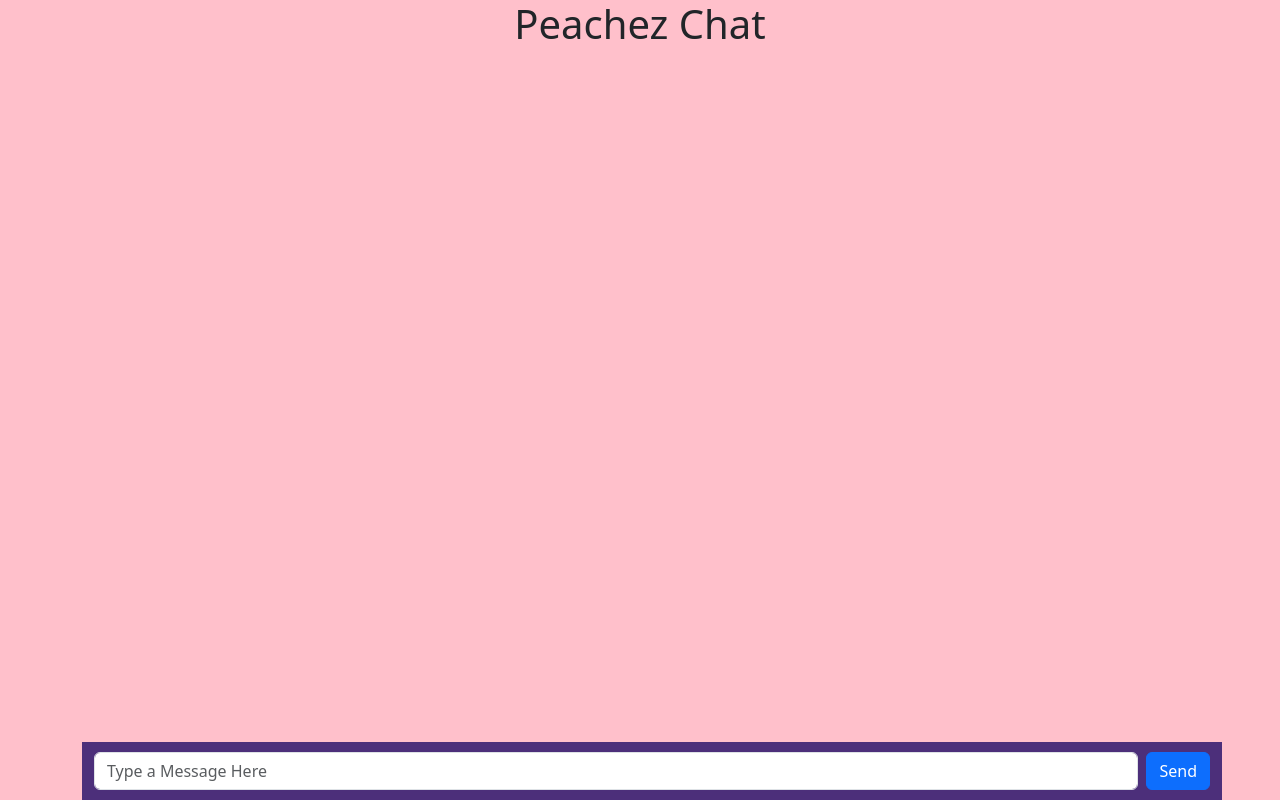
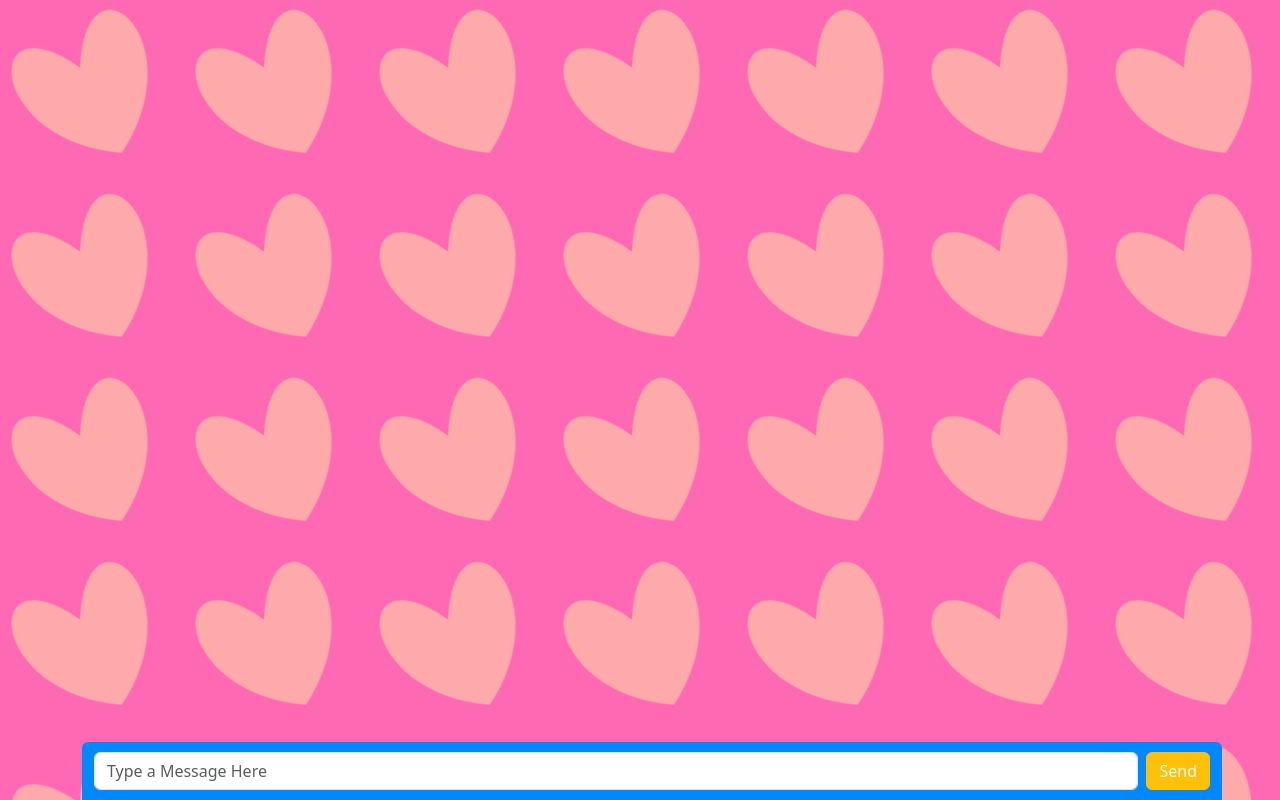
Before and after one commit to jalal-elzein/WebFinalProject, a PHP site: page /Pages/peachez.html in a window 1280 px wide. Run offline with PHP 8.4, Linux system fonts and the light colour scheme; data that the repository does not hold is empty.

Commit message:
made the chat better but the background ugly

```diff
--- a/Backend/chat/message.php
+++ b/Backend/chat/message.php
@@ -1,7 +1,9 @@
 <?php
+
 
 class message {
     private $id, $user_id, $content, $time;
+    public $colors = array("red", "blue", "green", "orange", "purple", "hotpink", "yellow");
 
     public function getID () {
         return $this->id;
@@ -49,18 +51,20 @@ class message {
             $user_qry = "SELECT * FROM users WHERE id = ".$res2["user_id"].";";
             $thing = $db->query($user_qry);
             $res3 = $thing->fetch();
+            $color_i = $res2["user_id"] % 7;
             ?>
-            <!-- <span class="usernameS"><?php echo $res3["username"]; ?></span>
-            <br>
-            <span class="messageS"><?php echo $res2["content"]; ?></span>
-            <br><br> -->
-
-            <div class="card">
-                    <div class="card-body">
-                        <h5 class="card-title"><?php echo $res3["username"]; ?></h5>
-                        <p class="card-text"><?php echo $res2["content"]; ?></p>
-                    </div>
+            <!-- TODO: change this to session username -->
+            <div class="card <?php
+                                if ($res3["username"] == "jalal-elzein") echo "my-message";
+                                else echo "other-message";
+                            ?> "
+            >
+                <div class="card-body">
+                    <h5 class="card-title" style="color: <?php echo $this->colors[$color_i]; ?>"><?php echo $res3["username"]; ?></h5>
+                    <p class="card-text"><?php echo $res2["content"]; ?></p>
+                    <h6 class="card-subtitle mb-2" style="color: <?php echo $this->colors[$color_i]; ?>; opacity: 0.5; float: right;"><?php echo $res2["time"]; ?></h6>
                 </div>
+            </div>
             <?php
         }
     }
--- a/Pages/peachez.html
+++ b/Pages/peachez.html
@@ -16,18 +16,15 @@
 
     <body>
         <div class="container">
-            <div class="text-center">
-                <h1>Peachez Chat</h1>
+
+            <div class="container messagebox" id="messages">
             </div>
 
-            <div class="container" id="messages" style="margin-bottom: 75px;">
-            </div>
-
-            <div class="ui container d-flex justify-content-center">
+            <div class="ui container d-flex justify-content-center rounded-top">
                 <form class="d-flex w-100" role="message" id="messageform">
                     <input class="form-control me-2 flex-grow-1" type="message" placeholder="Type a Message Here"
                         aria-label="Message" id="messageinput">
-                    <button class="btn btn-primary flex-grow-1" type="submit" id="sendbtn">Send</button>
+                    <button class="btn btn-warning   flex-grow-1" style="color: white;" type="submit" id="sendbtn">Send</button>
                 </form>
             </div>
         </div>
@@ -37,12 +34,16 @@
             crossorigin="anonymous"></script>
 
         <script>
+
+            function scrollToBottom() {
+                var chatContainer = $('#messages');
+                chatContainer.scrollTop(chatContainer.prop("scrollHeight"));
+            }
+
             $(document).ready(function () {
 
                 // initial load of messages
                 $("#messages").load("../Backend/chat/load_message.php");
-
-                $(document).scrollTop($(document).height());
 
                 $("#messageform").submit(function (event) {
                     event.preventDefault();
@@ -58,19 +59,19 @@
                             $("#messages").load("../Backend/chat/load_message.php");
                             $("#messageinput").val("");
                             console.log(response);
+                            scrollToBottom();
                         },
                         error: function (xhr, status, error) {
                             console.log(error);
                         }
                     })
 
-                    $(document).scrollTop($(document).height());
-
                 })
 
                 // refreshing the page every 1.5 seconds
                 setInterval(function () {
                     $("#messages").load("../Backend/chat/load_message.php");
+                    scrollToBottom();
                 }, 1500);
             })
 
--- a/Styles/peachez.css
+++ b/Styles/peachez.css
@@ -1,16 +1,64 @@
 body {
-    background-color: pink !important;
+    background-color: hotpink !important;
+    background-image: url("../Images/pink-heart-icon-4.png");
+    background-repeat: repeat;
 }
 
 .card {
-    margin: 10px 0px;
+    margin: 6px 0px;
+}
+.card-body {
+    padding: 0px;
 }
 
 .ui {
     position: fixed;
     bottom: 0;
-    background-color: #4c2f7a;
+    background-color: rgb(0, 136, 255);
     text-align: center;
     padding: 10px;
     width: 80%;
 }
+
+.messagebox {
+    max-height: 650px;
+    overflow-y: scroll;
+}
+
+/* Style the scrollbar track */
+::-webkit-scrollbar-track {
+    background-color: pink;
+    border-radius: 10px;
+}
+
+/* Style the scrollbar thumb */
+::-webkit-scrollbar-thumb {
+    background-color: white;
+    border-radius: 10px;
+}
+
+/* Style the scrollbar corner */
+::-webkit-scrollbar-corner {
+    background-color: #ff0000;
+}
+
+/* Hide the scrollbar when it's not being hovered over */
+::-webkit-scrollbar {
+    width: 10px;
+    height: 10px;
+    background-color: #F5F5F5;
+}
+
+::-webkit-scrollbar-thumb:hover {
+    background-color: yellow;
+}
+
+.other-message {
+    width: 60%;
+}
+
+.my-message {
+    width: 60%;
+    float: right;
+    display: block;
+}
```
Also changed, not shown: Pages/index.html (+20 -11 lines), Images/peach-back.webp (added), Images/peach-icon.png (added), Images/pink-heart-icon-4.jpg (added), Images/pink-heart-icon-4.png (added).
